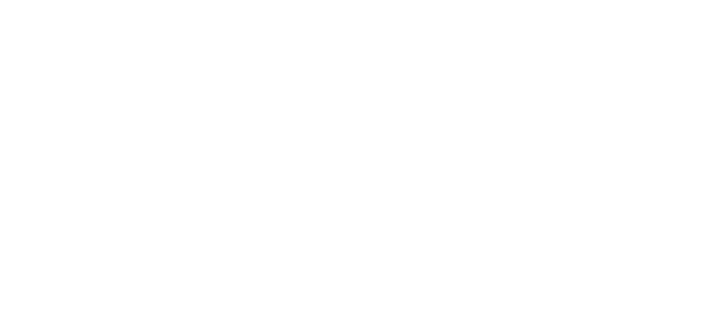
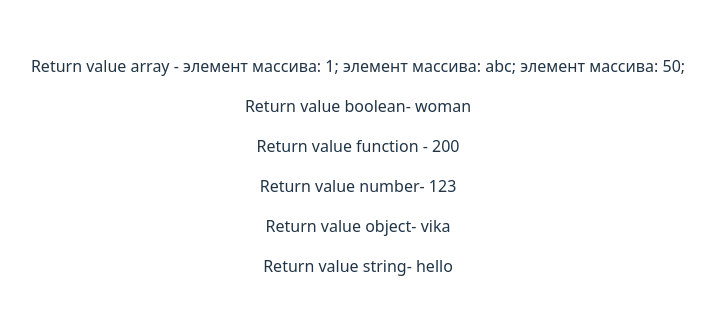
Before and after one commit to ViktoriaIvanova97/rrr-redev, a React (Vite) app: page / in a window 1280 px wide. Shown: the part 234-548 px from the top of the page, without its empty margins (282-997 px from the left). Built offline with nearby package versions, Linux system fonts and the light colour scheme.

Commit message:
add tz - props

```diff
--- a/src/App.jsx
+++ b/src/App.jsx
@@ -1,16 +1,31 @@
-import { useState } from 'react'
-import reactLogo from './assets/react.svg'
-import viteLogo from '/vite.svg'
-import './App.css'
+import { useState } from "react";
+import reactLogo from "./assets/react.svg";
+import viteLogo from "/vite.svg";
+import "./App.css";
+
+
+import ArrFun from "./CompArr";
+import BoolFun from "./CompBoolean";
+import FunFun from "./CompFun";
+import NumberFun from "./CompNumber";
+import ObjFun from "./CompObj";
+import StrFun from "./CompString";
 
 function App() {
-
-
   return (
     <>
-
+      <ArrFun arr={[1, "abc", 50]} />
+      <BoolFun bool={true} />
+      <FunFun
+        propsFun={(el) => {
+          return el + 100;
+        }}
+      />
+      <NumberFun num={123} />
+      <ObjFun obj={{ name: "vika", age: 27 }} />
+      <StrFun str={"hello"} />
     </>
-  )
+  );
 }
 
-export default App
+export default App;
--- /dev/null
+++ b/src/CompArr.jsx
@@ -0,0 +1,8 @@
+import React from "react";
+
+const ArrFun = ({arr}) => {
+  return <p>Return value array - {arr.map(el=> 'элемент массива: ' + el +'; ')}</p>;
+};
+
+
+export default ArrFun;
--- /dev/null
+++ b/src/CompBoolean.jsx
@@ -0,0 +1,7 @@
+import React from "react";
+
+const BoolFun = ({ bool }) => {
+  return <p>Return value boolean- {bool ? "woman" : "man"}</p>;
+};
+
+export default BoolFun;
--- /dev/null
+++ b/src/CompFun.jsx
@@ -0,0 +1,7 @@
+import React from "react";
+
+const FunFun = ({ propsFun }) => {
+  return <p>Return value function - {propsFun(100)}</p>;
+};
+
+export default FunFun;
--- /dev/null
+++ b/src/CompNumber.jsx
@@ -0,0 +1,7 @@
+import React from "react";
+
+const NumberFun = ({ num }) => {
+  return <p>Return value number- {num}</p>;
+};
+
+export default NumberFun;
--- /dev/null
+++ b/src/CompObj.jsx
@@ -0,0 +1,7 @@
+import React from "react";
+
+const ObjFun = ({ obj }) => {
+  return <p>Return value object- {obj.name}</p>;
+};
+
+export default ObjFun;
--- /dev/null
+++ b/src/CompString.jsx
@@ -0,0 +1,7 @@
+import React from "react";
+
+const StrFun = ({ str }) => {
+  return <p>Return value string- {str}</p>;
+};
+
+export default StrFun;
```
